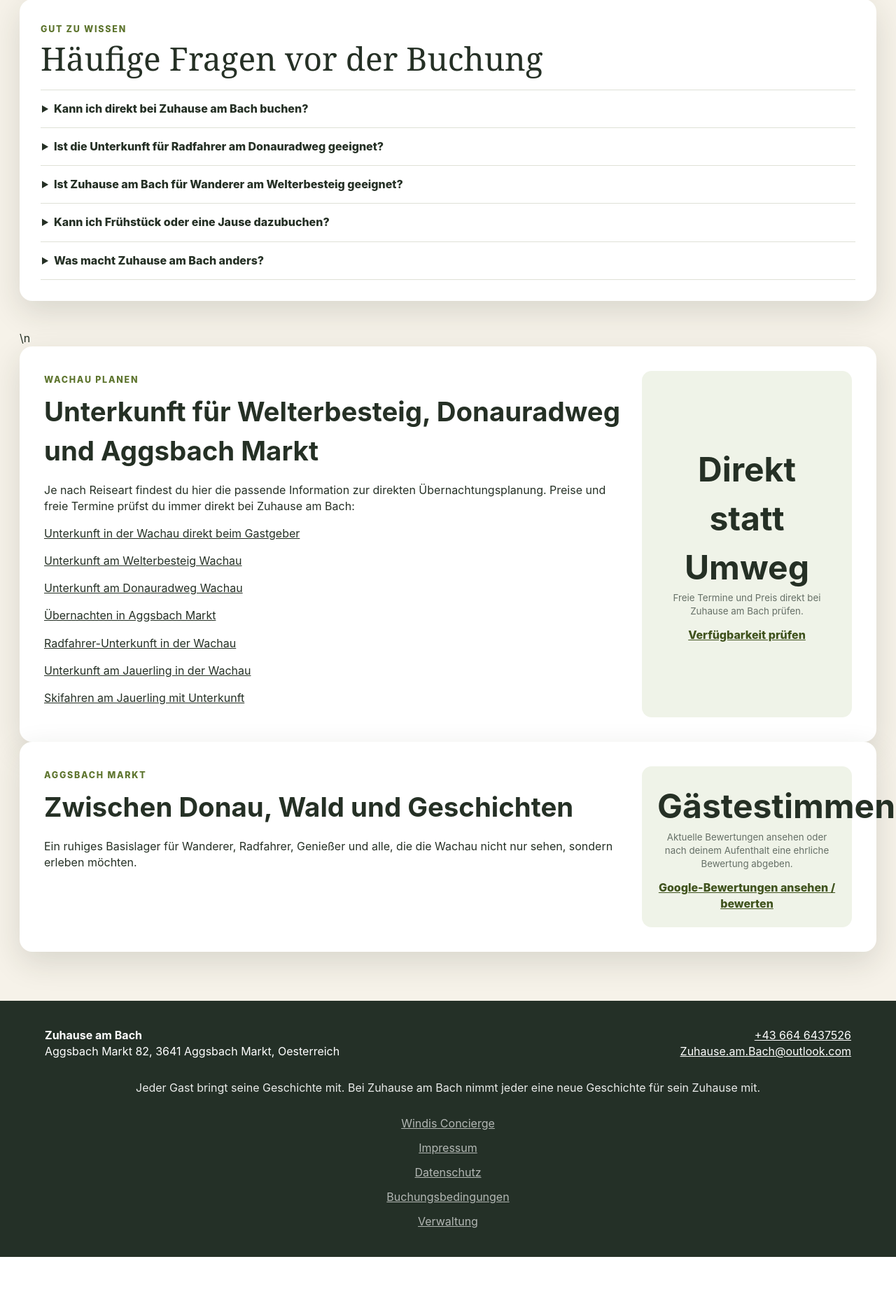
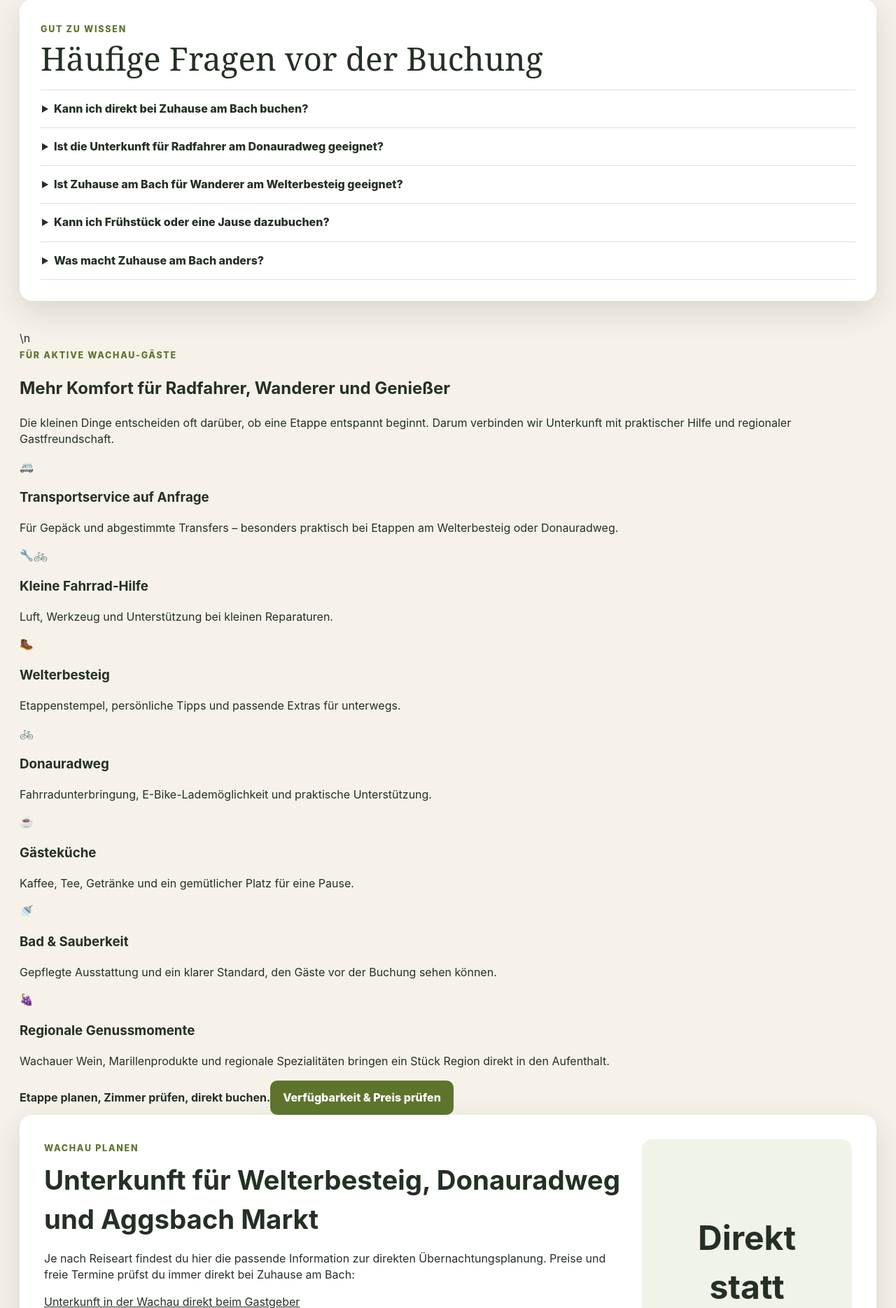
Before and after one commit to topdiveair-sketch/Direcktbuchungen, a Flask app: page / in a window 1280 px wide. Shown: the part 4366-6235 px from the top of the page at 70% size. Before the commit the page ends 6162 px from the top, so only its background shows below. Run offline with Flask 3, Linux system fonts and the light colour scheme; data comes from the database, SQL or seed files in the repository; data that the repository does not hold is empty.

Commit message:
Homepage: Aktivservice für Radfahrer und Wanderer ergänzen

```diff
--- a/templates/index.html
+++ b/templates/index.html
@@ -318,7 +318,26 @@
     <details><summary>Kann ich Frühstück oder eine Jause dazubuchen?</summary><p>Verfügbare Zusatzleistungen werden direkt im Buchungsbereich angezeigt und können dort ausgewählt werden.</p></details>
     <details><summary>Was macht Zuhause am Bach anders?</summary><p>Neben der persönlichen Unterkunft verbinden wir Wachau-Erlebnis, Windis, Gäste-App, Windi-Chronik, Etappenstempel, Jausenangebote und lokale Geschichten zu einem sehr persönlichen Aufenthalt.</p></details>
   </section>
-\n  <section id="reiseplanung" class="story-section">
+\n
+  <section id="aktiv-service" class="active-service" aria-labelledby="aktiv-service-title">
+    <div class="active-service-head">
+      <span class="eyebrow">Für aktive Wachau-Gäste</span>
+      <h2 id="aktiv-service-title">Mehr Komfort für Radfahrer, Wanderer und Genießer</h2>
+      <p>Die kleinen Dinge entscheiden oft darüber, ob eine Etappe entspannt beginnt. Darum verbinden wir Unterkunft mit praktischer Hilfe und regionaler Gastfreundschaft.</p>
+    </div>
+    <div class="active-service-grid">
+      <article><span>🚐</span><h3>Transportservice auf Anfrage</h3><p>Für Gepäck und abgestimmte Transfers – besonders praktisch bei Etappen am Welterbesteig oder Donauradweg.</p></article>
+      <article><span>🔧🚲</span><h3>Kleine Fahrrad-Hilfe</h3><p>Luft, Werkzeug und Unterstützung bei kleinen Reparaturen.</p></article>
+      <article><span>🥾</span><h3>Welterbesteig</h3><p>Etappenstempel, persönliche Tipps und passende Extras für unterwegs.</p></article>
+      <article><span>🚲</span><h3>Donauradweg</h3><p>Fahrradunterbringung, E-Bike-Lademöglichkeit und praktische Unterstützung.</p></article>
+      <article><span>☕</span><h3>Gästeküche</h3><p>Kaffee, Tee, Getränke und ein gemütlicher Platz für eine Pause.</p></article>
+      <article><span>🚿</span><h3>Bad &amp; Sauberkeit</h3><p>Gepflegte Ausstattung und ein klarer Standard, den Gäste vor der Buchung sehen können.</p></article>
+      <article><span>🍇</span><h3>Regionale Genussmomente</h3><p>Wachauer Wein, Marillenprodukte und regionale Spezialitäten bringen ein Stück Region direkt in den Aufenthalt.</p></article>
+    </div>
+    <div class="active-service-cta"><strong>Etappe planen, Zimmer prüfen, direkt buchen.</strong><a class="btn" href="#booking">Verfügbarkeit &amp; Preis prüfen</a></div>
+  </section>
+
+  <section id="reiseplanung" class="story-section">
     <div>
       <span class="eyebrow">Wachau planen</span>
       <h2>Unterkunft für Welterbesteig, Donauradweg und Aggsbach Markt</h2>
```
